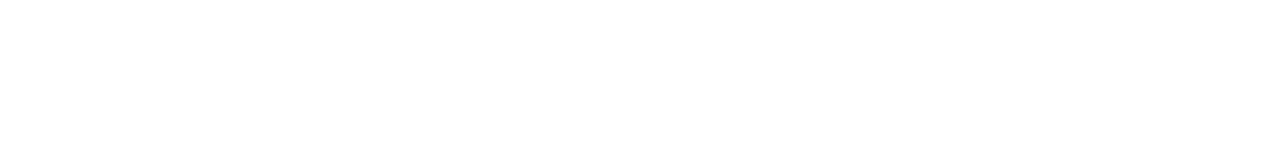
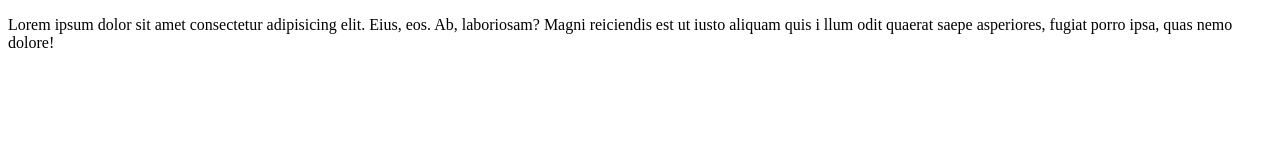
Before and after one commit to musau96/Test, a plain HTML site: page index.html in a window 1280 px wide. Drawn offline with Linux system fonts and the light colour scheme.

Commit message:
added a paragraph in html file

```diff
--- a/index.html
+++ b/index.html
@@ -7,6 +7,7 @@
     <title>Document</title>
 </head>
 <body>
-
+    <p>Lorem ipsum dolor sit amet consectetur adipisicing elit. Eius, eos. Ab, laboriosam? Magni reiciendis est ut iusto aliquam quis i
+        llum odit quaerat saepe asperiores, fugiat porro ipsa, quas nemo dolore!</p>
 </body>
 </html>
```
